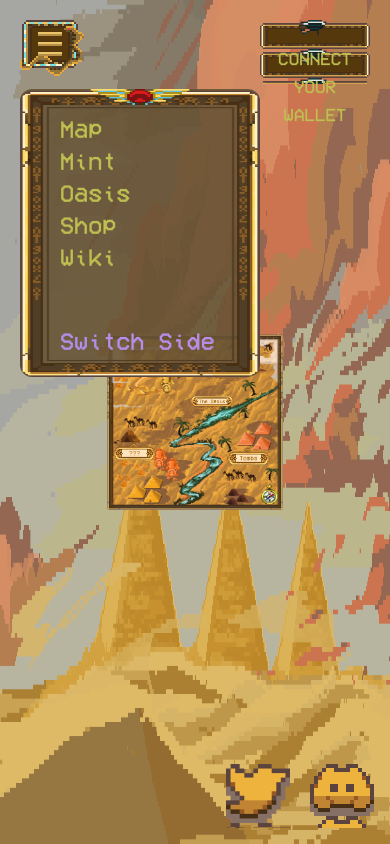
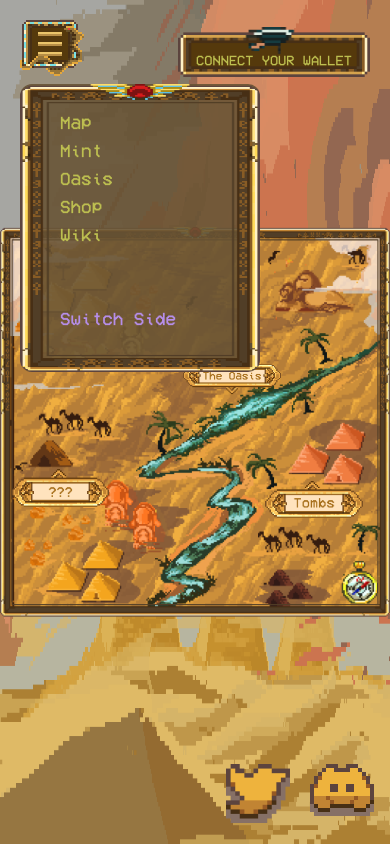
Before and after one commit to whitedragon10293/React_tomoffortune, a React (Create React App) app: page /map in a window 390 px wide. Both pictures are taken after a click on the button 52 px from the left and 52 px from the top of the page. Built offline with nearby package versions, Linux system fonts and the light colour scheme.

Commit message:
Update mobile responsive on map page

```diff
--- a/src/components/Footer/index.tsx
+++ b/src/components/Footer/index.tsx
@@ -4,11 +4,11 @@ const Footer = () => {
   return (
     <footer className="container flex justify-end w-full absolute bottom-0 p-4 z-10">
       <button
-        className="bg-twitter-btn-bg hover:bg-twitter-btn-bg-hover bg-contain w-16 h-16"
+        className="bg-twitter-btn-bg hover:bg-twitter-btn-bg-hover bg-contain bg-no-repeat w-16 h-16"
         onClick={() => window.open("https://twitter.com/TombsOfFortune")}
       />
       <button
-        className="bg-discord-btn-bg hover:bg-discord-btn-bg-hover bg-contain w-16 h-16 ml-5"
+        className="bg-discord-btn-bg hover:bg-discord-btn-bg-hover bg-contain bg-no-repeat w-16 h-16 ml-5"
         onClick={() => window.open("https://discord.com/invite/Rg4QkDUwcJ")}
       />
     </footer>
--- a/src/components/Header/index.tsx
+++ b/src/components/Header/index.tsx
@@ -4,7 +4,7 @@ import PageMenu from "./partials/PageMenu";
 
 const Header = () => {
   return (
-    <header className="container flex justify-between w-full absolute top-0 p-5 z-20">
+    <header className="container flex justify-between items-center w-full absolute top-0 p-5 z-20">
       <PageMenu />
       <ConnectWalletButton />
     </header>
--- a/src/components/Header/partials/ConnectWalletButton/index.tsx
+++ b/src/components/Header/partials/ConnectWalletButton/index.tsx
@@ -2,7 +2,7 @@ import React from "react";
 
 const ConnectWalletButton = () => {
   return (
-    <button className="bg-connectWallet-btn-bg hover:bg-connectWallet-btn-bg-hover bg-contain rounded-md w-60 h-16 text-color-2 text-center text-lg uppercase pt-6">
+    <button className="bg-connectWallet-btn-bg hover:bg-connectWallet-btn-bg-hover bg-contain bg-center bg-no-repeat rounded-md w-48 lg:w-60 h-16 text-color-2 text-center text-sm lg:text-lg uppercase pt-4 lg:pt-4">
       Connect your wallet
     </button>
   );
--- a/src/components/Header/partials/PageMenu/index.tsx
+++ b/src/components/Header/partials/PageMenu/index.tsx
@@ -17,7 +17,7 @@ const PageMenu: React.FC = () => {
   const [showMenu, setShowMenu] = useState(false);
 
   const handleClick = () => {
-    setShowMenu(!showMenu);
+    setShowMenu((prev) => !prev);
   };
 
   useEffect(() => {
@@ -34,18 +34,17 @@ const PageMenu: React.FC = () => {
   }, []);
 
   return (
-    <div>
+    <div className="relative w-16 h-16" ref={menuRef}>
       <button
         className={`${
           showMenu ? "bg-menu-btn-bg-hover" : "bg-menu-btn-bg"
-        } hover:bg-menu-btn-bg-hover bg-contain bg-no-repeat rounded-md w-16 h-16`}
+        } hover:bg-menu-btn-bg-hover bg-contain bg-no-repeat rounded-md w-full h-full`}
         onClick={handleClick}
       ></button>
       {showMenu && (
         <div
-          className="bg-color-1 bg-page-menu-bg w-60 h-72 px-10 py-6 text-2xl rounded-xl"
+          className="bg-color-1 bg-page-menu-bg w-60 h-72 px-10 py-6 text-lg lg:text-xl rounded-xl absolute top-[100%]"
           style={{ backgroundSize: "100% 100%" }}
-          ref={menuRef}
         >
           {MenuList.map((item: MenuItem, idx: number) => (
             <p key={"menuBar" + idx}>
--- a/src/pages/Map/index.tsx
+++ b/src/pages/Map/index.tsx
@@ -23,7 +23,7 @@ const Map = () => {
         className="absolute top-0 left-0 w-full h-full"
       ></img>
       <div className="container">
-        <div className="w-[45%] m-auto relative">
+        <div className="w-full lg:w-1/2 xl:w-[40%] m-auto relative">
           <img src={MapImage} alt="map" className="w-full h-full" />
           <ImageButton
             normal={OasisBtn}
```
